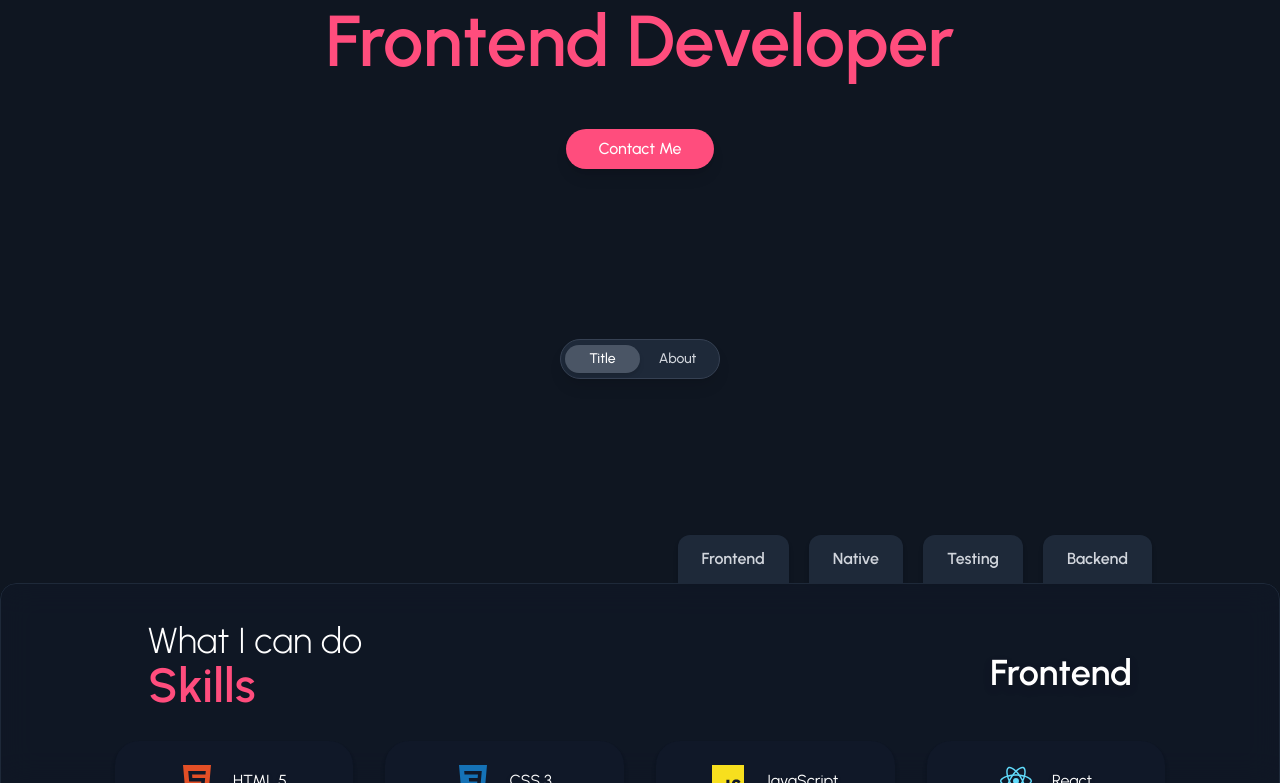
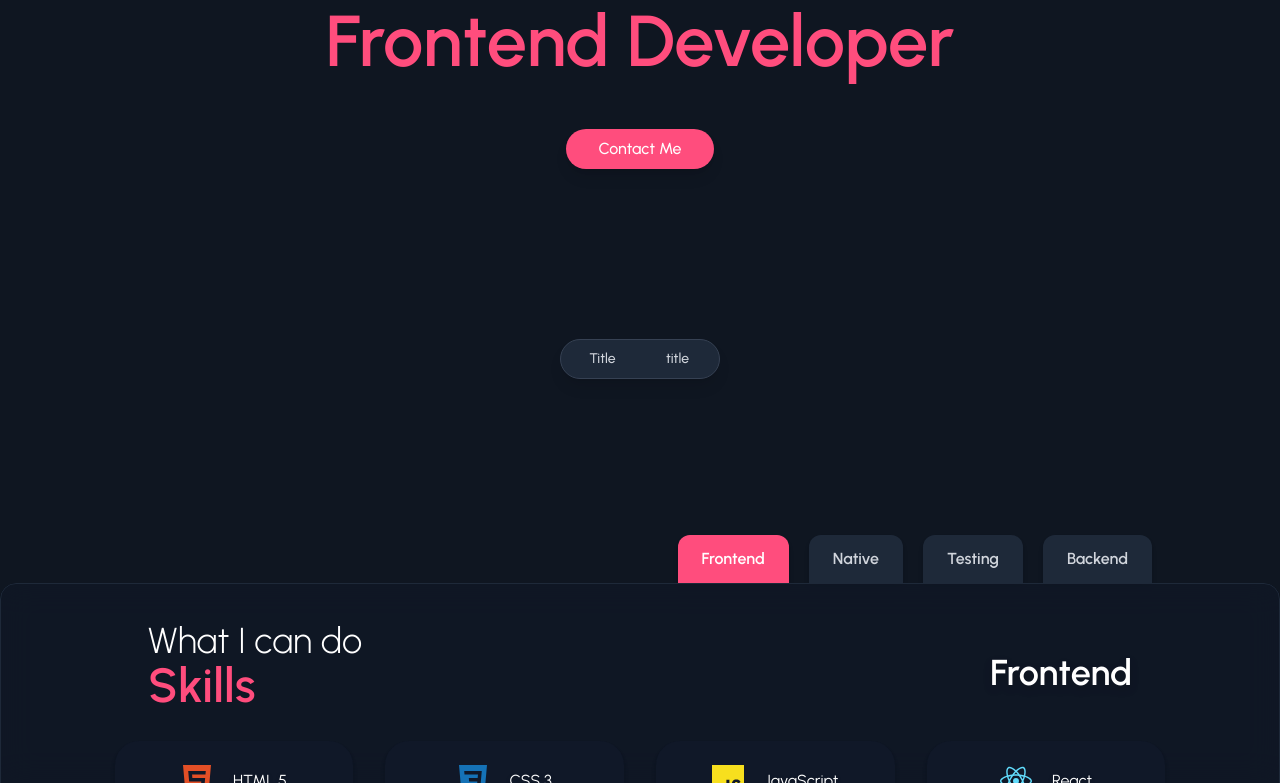
Before and after one commit to emanuelpps/portfolio-v1, a React (Vite) app: page / in a window 1280 px wide. Shown: the part 401-1184 px from the top of the page. Built offline with nearby package versions, Linux system fonts and the light colour scheme.

Commit message:
feat: added skills tabs functionality

```diff
--- a/src/components/Buttons/ButtonFactory.tsx
+++ b/src/components/Buttons/ButtonFactory.tsx
@@ -8,6 +8,8 @@ export class ButtonFactory {
   static createButton(
     type: string,
     label: string,
+    isActive?: boolean,
+    setActiveTab?: (value: string) => void,
     labelTwo?: string,
     setTitleSelection?: (value: string) => void,
     titleSelection?: string
@@ -30,7 +32,10 @@ export class ButtonFactory {
           titleSelection
         );
       case "tab":
-        return new TabButton(label);
+        if (!setActiveTab) {
+          throw new Error("setActiveTab must be provided for 'tab' buttons.");
+        }
+        return new TabButton(label, Boolean(isActive), setActiveTab);
       default:
         throw new Error("Button type not supported");
     }
--- a/src/components/Buttons/TabButton.tsx
+++ b/src/components/Buttons/TabButton.tsx
@@ -3,24 +3,27 @@ import { Button } from "./Types";
 export class TabButton implements Button {
   label: string;
   isActive: boolean;
-  onClick: () => void;
+  setActiveTab: (value: string) => void;
 
-  constructor(label: string, isActive: boolean, onClick: () => void) {
+  constructor(
+    label: string,
+    isActive: boolean,
+    setActiveTab: (value: string) => void
+  ) {
     this.label = label;
     this.isActive = isActive;
-    this.onClick = onClick;
+    this.setActiveTab = setActiveTab;
   }
 
   render() {
     return (
       <button
-        className={`px-6 py-3 rounded-t-xl font-semibold transition-all cursor-pointer shadow-md
-          ${
-            this.isActive
-              ? "bg-[#FF4D7D] text-white shadow-lg"
-              : "bg-gray-800 text-gray-300 hover:bg-[#FF4D7D] hover:text-white hover:shadow-lg"
-          }`}
-        onClick={this.onClick}
+        className={`px-6 py-3 rounded-t-xl font-semibold transition-all cursor-pointer shadow-md ${
+          this.isActive
+            ? "bg-[#FF4D7D] text-white shadow-lg"
+            : "bg-gray-800 text-gray-300 hover:bg-[#FF4D7D] hover:text-white hover:shadow-lg"
+        }`}
+        onClick={() => this.setActiveTab(this.label)}
       >
         {this.label}
       </button>
--- a/src/sections/Skills/components/SkillsContainer.tsx
+++ b/src/sections/Skills/components/SkillsContainer.tsx
@@ -41,7 +41,11 @@ export const SkillsContainer = () => {
         </div>
         <div className="grid grid-cols-2 md:grid-cols-4 gap-8 place-items-center">
           {icons[activeTab].map(({ name, icon }) => (
-            <SkillCard key={name} name={name} icon={icon} />
+            <SkillCard
+              key={name}
+              name={name}
+              icon={icon}
+            />
           ))}
         </div>
       </motion.div>
--- a/src/sections/Skills/components/SkillsTabs.tsx
+++ b/src/sections/Skills/components/SkillsTabs.tsx
@@ -10,11 +10,15 @@ const tabs = ["Frontend", "Native", "Testing", "Backend"];
 const SkillsTabs = ({ activeTab, setActiveTab }: SkillsProps) => {
   return (
     <div className="flex justify-center md:justify-end w-[80vw] gap-5 pt-10">
-      {tabs.map((tab) => (
-        <div key={tab} className="transition-all">
-          {ButtonFactory.createButton("tab", tab, activeTab, setActiveTab).render()}
-        </div>
-      ))}
+      {tabs.map((tab) => {
+        const button = ButtonFactory.createButton(
+          "tab",
+          tab,
+          tab === activeTab,
+          setActiveTab
+        );
+        return <div key={tab}>{button.render()}</div>;
+      })}
     </div>
   );
 };
```
